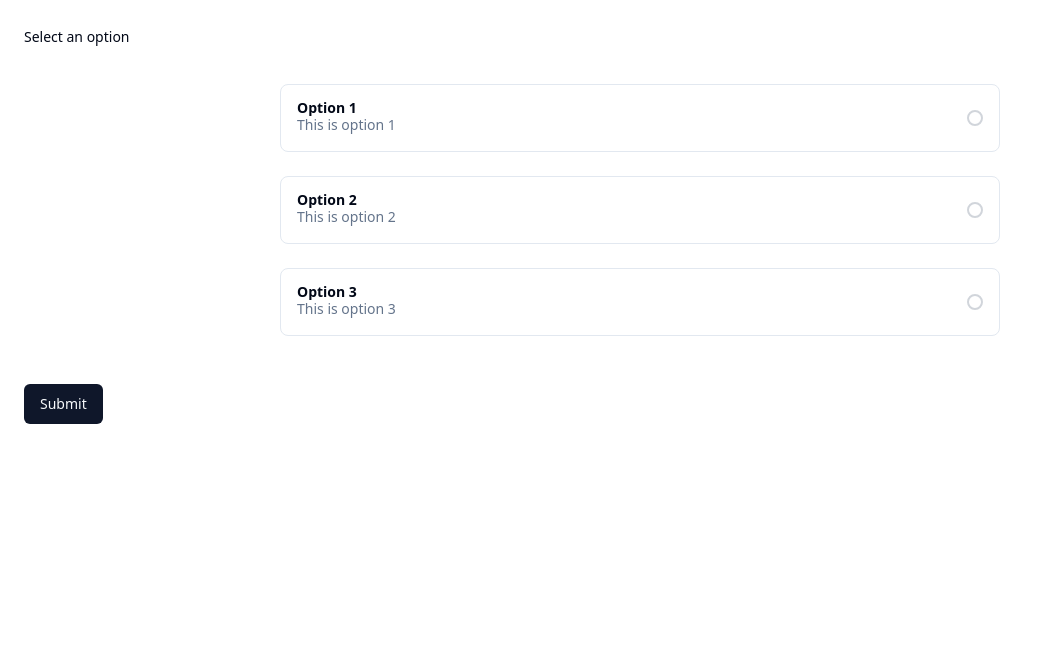
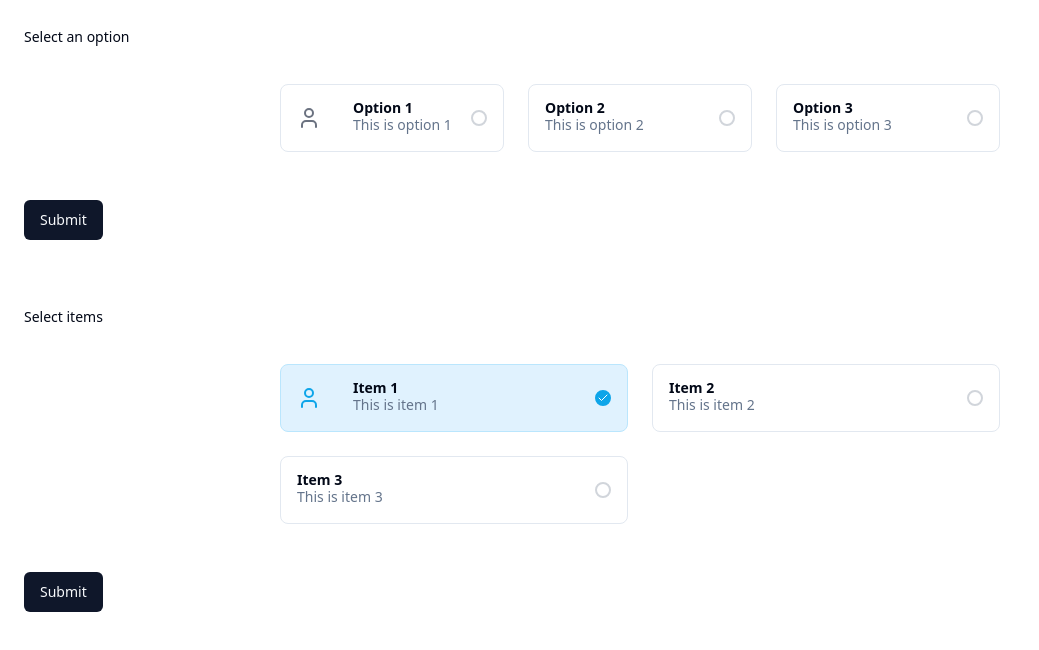
Before and after one commit to Beamlak996/shadcn-reuse, a React (Vite) app: page / in a window 1280 px wide. Shown: the top 650 px of the page, without its empty margins (0-1039 px from the left). Built offline with nearby package versions, Linux system fonts and the light colour scheme.

Commit message:
reusable checkbox group and reusable radiobox

```diff
--- a/package.json
+++ b/package.json
@@ -11,6 +11,7 @@
   },
   "dependencies": {
     "@hookform/resolvers": "^3.9.0",
+    "@radix-ui/react-checkbox": "^1.1.1",
     "@radix-ui/react-dialog": "^1.1.1",
     "@radix-ui/react-label": "^2.1.0",
     "@radix-ui/react-popover": "^1.1.1",
--- a/src/App.tsx
+++ b/src/App.tsx
@@ -13,6 +13,8 @@ import {
   FormMessage,
 } from "@/components/ui/form";
 import { ReusableRadioGroup } from "./components/reuse/reusable-radio-group";
+import CheckboxForm from "./components/reuse/checkbox-form";
+import { User } from "lucide-react";
 
 // Define the validation schema using zod
 const FormSchema = z.object({
@@ -22,7 +24,7 @@ const FormSchema = z.object({
 type FormValues = z.infer<typeof FormSchema>;
 
 const radioItems = [
-  { id: "option1", label: "Option 1", description: "This is option 1" },
+  { id: "option1", label: "Option 1", description: "This is option 1", icon: <User /> },
   { id: "option2", label: "Option 2", description: "This is option 2" },
   { id: "option3", label: "Option 3", description: "This is option 3" },
 ];
@@ -40,6 +42,7 @@ export function App() {
   };
 
   return (
+    <div className="flex flex-col gap-4">
       <Form {...form}>
         <form onSubmit={form.handleSubmit(onSubmit)} className="p-6 space-y-6">
           <FormField
@@ -53,6 +56,7 @@ export function App() {
                     items={radioItems}
                     defaultValue={field.value}
                     onValueChange={field.onChange}
+                    grid={3}
                   />
                 </FormControl>
                 <FormMessage>
@@ -64,6 +68,8 @@ export function App() {
           <Button type="submit">Submit</Button>
         </form>
       </Form>
+      <CheckboxForm />
+    </div>
   );
 }
 
--- /dev/null
+++ b/src/components/reuse/checkbox-form.tsx
@@ -0,0 +1,70 @@
+"use client";
+
+import { zodResolver } from "@hookform/resolvers/zod";
+import { useForm } from "react-hook-form";
+import { z } from "zod";
+import { Button } from "@/components/ui/button";
+import {
+  Form,
+  FormControl,
+  FormField,
+  FormItem,
+  FormLabel,
+  FormMessage,
+} from "@/components/ui/form";
+import { ReusableCheckboxGroup } from "./reusable-checkbox-group";
+import { User } from "lucide-react";
+
+// Define the validation schema using zod
+const FormSchema = z.object({
+  items: z.array(z.string()).min(1, "You need to select at least one option."),
+});
+
+type FormValues = z.infer<typeof FormSchema>;
+
+const checkboxItems = [
+  { id: "item1", label: "Item 1", description: "This is item 1", icon: <User /> },
+  { id: "item2", label: "Item 2", description: "This is item 2" },
+  { id: "item3", label: "Item 3", description: "This is item 3" },
+];
+
+export function CheckboxForm() {
+  const form = useForm<FormValues>({
+    resolver: zodResolver(FormSchema),
+    defaultValues: {
+      items: ["item1"], // Pre-select one item by default
+    },
+  });
+
+  const onSubmit = (data: FormValues) => {
+    console.log("Selected values:", data.items);
+  };
+
+  return (
+    <Form {...form}>
+      <form onSubmit={form.handleSubmit(onSubmit)} className="p-6 space-y-6">
+        <FormField
+          control={form.control}
+          name="items"
+          render={({ field }) => (
+            <FormItem className="space-y-3">
+              <FormLabel>Select items</FormLabel>
+              <FormControl>
+                <ReusableCheckboxGroup
+                  items={checkboxItems}
+                  defaultValues={field.value}
+                  onValueChange={field.onChange}
+                  grid={2}
+                />
+              </FormControl>
+              <FormMessage>{form.formState.errors.items?.message}</FormMessage>
+            </FormItem>
+          )}
+        />
+        <Button type="submit">Submit</Button>
+      </form>
+    </Form>
+  );
+}
+
+export default CheckboxForm;
--- /dev/null
+++ b/src/components/reuse/reusable-checkbox-group.tsx
@@ -0,0 +1,94 @@
+import * as React from "react";
+import { Label } from "@/components/ui/label";
+import { Checkbox } from "@/components/ui/checkbox";
+import { CheckIcon } from "lucide-react";
+
+// Define the structure for each checkbox item, including optional icon
+interface CheckboxItem {
+  id: string;
+  label: string;
+  description?: string; // Optional description
+  icon?: React.ReactNode; // Optional icon
+}
+
+interface ReusableCheckboxGroupProps {
+  items: CheckboxItem[];
+  defaultValues: string[];
+  onValueChange: (value: string[]) => void;
+  grid?: number; // Optional prop to control grid columns (e.g., 2, 3, 4...)
+}
+
+export const ReusableCheckboxGroup: React.FC<ReusableCheckboxGroupProps> = ({
+  items,
+  defaultValues,
+  onValueChange,
+  grid = 1, // Default to a single-column layout
+}) => {
+  const handleChange = (itemId: string, isChecked: boolean) => {
+    if (isChecked) {
+      // Add the item to selected values
+      onValueChange([...defaultValues, itemId]);
+    } else {
+      // Remove the item from selected values
+      onValueChange(defaultValues.filter((value) => value !== itemId));
+    }
+  };
+
+  // Define a style object for the grid columns
+  const gridStyle = {
+    display: "grid",
+    gridTemplateColumns: `repeat(${grid}, minmax(0, 1fr))`,
+    gap: "1.5rem", // Adjust the gap between grid items if needed
+  };
+
+  return (
+    <div className="w-full max-w-3xl mx-auto p-6 bg-background">
+      <div style={gridStyle}>
+        {items.map((item) => {
+          const isSelected = defaultValues.includes(item.id); // Check if the item is selected
+
+          return (
+            <Label
+              key={item.id}
+              htmlFor={item.id}
+              className={`flex items-center justify-between gap-4 p-4 border rounded-lg cursor-pointer hover:bg-accent transition-colors ${
+                isSelected ? "bg-sky-100 border-sky-200" : ""
+              }`}
+            >
+              <Checkbox
+                id={item.id}
+                checked={isSelected}
+                onCheckedChange={(checked) => handleChange(item.id, !!checked)} // Ensure boolean value
+                className="sr-only"
+              />
+              {item.icon && (
+                <div
+                  className={`mr-4 ${
+                    isSelected ? "text-sky-500" : "text-gray-500"
+                  }`} // Change icon color based on selection
+                >
+                  {item.icon}
+                </div>
+              )}
+              <div className="flex-1">
+                <div className="font-semibold capitalize">{item.label}</div>
+                {item.description && (
+                  <div className="text-sm text-muted-foreground">
+                    {item.description}
+                  </div>
+                )}
+              </div>
+              <div
+                className={`w-4 h-4 rounded-full border-2 flex items-center justify-center ${
+                  isSelected ? "border-sky-500 bg-sky-500" : "border-gray-300"
+                }`}
+              >
+                {isSelected && <CheckIcon className="w-4 h-4 text-white" />}
+              </div>
+            </Label>
+          );
+        })}
+      </div>
+    </div>
+  );
+};
--- a/src/components/reuse/reusable-radio-group.tsx
+++ b/src/components/reuse/reusable-radio-group.tsx
@@ -5,34 +5,47 @@ import { Label } from "@/components/ui/label";
 import { RadioGroup, RadioGroupItem } from "@/components/ui/radio-group";
 import { CheckIcon } from "lucide-react";
 
-// Define the structure for each radio item
+// Define the structure for each radio item, including optional icon
 interface RadioItem {
   id: string;
   label: string;
   description?: string; // Optional description
+  icon?: React.ReactNode; // Optional icon
 }
 
 interface ReusableRadioGroupProps {
   items: RadioItem[];
   defaultValue: string;
   onValueChange: (value: string) => void;
+  grid?: number; // Optional prop to control grid columns (e.g., 2, 3, 4...)
 }
 
 export const ReusableRadioGroup: React.FC<ReusableRadioGroupProps> = ({
   items,
   defaultValue,
   onValueChange,
+  grid = 1, // Default to a single-column layout
 }) => {
+  // Define a style object for the grid columns
+  const gridStyle = {
+    display: "grid",
+    gridTemplateColumns: `repeat(${grid}, minmax(0, 1fr))`,
+    gap: "1.5rem", // Adjust the gap between grid items if needed
+  };
+
   return (
     <div className="w-full max-w-3xl mx-auto p-6 bg-background">
       <RadioGroup value={defaultValue} onValueChange={onValueChange}>
-        <div className="grid gap-6">
-          {items.map((item) => (
+        <div style={gridStyle}>
+          {items.map((item) => {
+            const isSelected = defaultValue === item.id; // Check if the radio item is selected
+
+            return (
               <Label
                 key={item.id}
                 htmlFor={item.id}
                 className={`flex items-center justify-between gap-4 p-4 border rounded-lg cursor-pointer hover:bg-accent transition-colors ${
-                defaultValue === item.id ? "bg-sky-100 border-sky-200" : ""
+                  isSelected ? "bg-sky-100 border-sky-200" : ""
                 }`}
               >
                 <RadioGroupItem
@@ -40,6 +53,15 @@ export const ReusableRadioGroup: React.FC<ReusableRadioGroupProps> = ({
                   id={item.id}
                   className="sr-only"
                 />
+                {item.icon && (
+                  <div
+                    className={`mr-4 ${
+                      isSelected ? "text-sky-400" : "text-gray-500"
+                    }`} // Change icon color based on selection
+                  >
+                    {item.icon}
+                  </div>
+                )}
                 <div className="flex-1">
                   <div className="font-semibold capitalize">{item.label}</div>
                   {item.description && (
@@ -50,17 +72,14 @@ export const ReusableRadioGroup: React.FC<ReusableRadioGroupProps> = ({
                 </div>
                 <div
                   className={`w-4 h-4 rounded-full border-2 flex items-center justify-center ${
-                  defaultValue === item.id
-                    ? "border-sky-600 bg-sky-600"
-                    : "border-gray-300"
+                    isSelected ? "border-sky-600 bg-sky-600" : "border-gray-300"
                   }`}
                 >
-                {defaultValue === item.id && (
-                  <CheckIcon className="w-4 h-4 text-white" />
-                )}
+                  {isSelected && <CheckIcon className="w-4 h-4 text-white" />}
                 </div>
               </Label>
-          ))}
+            );
+          })}
         </div>
       </RadioGroup>
     </div>
--- /dev/null
+++ b/src/components/ui/checkbox.tsx
@@ -0,0 +1,28 @@
+import * as React from "react"
+import * as CheckboxPrimitive from "@radix-ui/react-checkbox"
+import { Check } from "lucide-react"
+
+import { cn } from "@/lib/utils"
+
+const Checkbox = React.forwardRef<
+  React.ElementRef<typeof CheckboxPrimitive.Root>,
+  React.ComponentPropsWithoutRef<typeof CheckboxPrimitive.Root>
+>(({ className, ...props }, ref) => (
+  <CheckboxPrimitive.Root
+    ref={ref}
+    className={cn(
+      "peer h-4 w-4 shrink-0 rounded-sm border border-primary ring-offset-background focus-visible:outline-none focus-visible:ring-2 focus-visible:ring-ring focus-visible:ring-offset-2 disabled:cursor-not-allowed disabled:opacity-50 data-[state=checked]:bg-primary data-[state=checked]:text-primary-foreground",
+      className
+    )}
+    {...props}
+  >
+    <CheckboxPrimitive.Indicator
+      className={cn("flex items-center justify-center text-current")}
+    >
+      <Check className="h-4 w-4" />
+    </CheckboxPrimitive.Indicator>
+  </CheckboxPrimitive.Root>
+))
+Checkbox.displayName = CheckboxPrimitive.Root.displayName
+
+export { Checkbox }
```
Also changed, not shown: 1 other file (tests, documents, lock files or other folders). Lines whose indentation alone changed are shown as unchanged.
